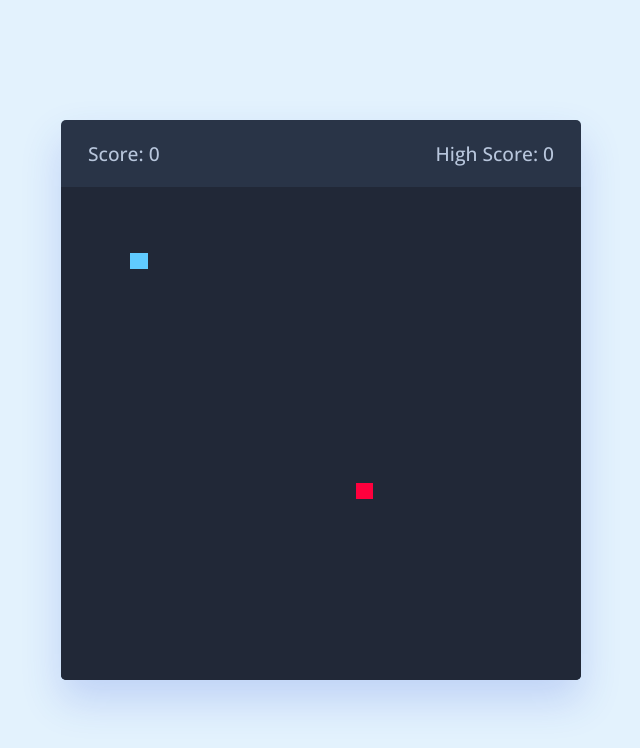
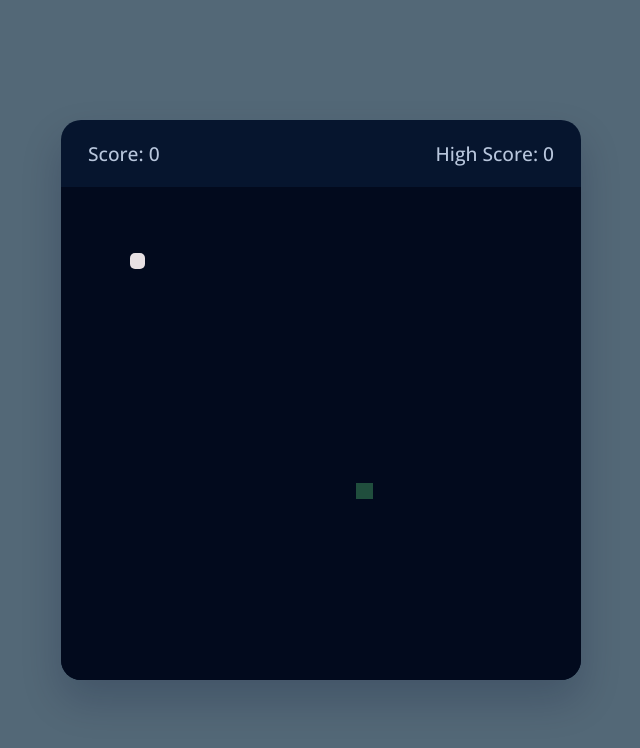
Before and after one commit to Julienish14/Snake-Game, a plain HTML site: page index.html in a window 1280 px wide. Shown: the whole page, without its empty margins (319-959 px from the left). Drawn offline with nearby package versions, Linux system fonts and the light colour scheme.

Commit message:
modify styles

```diff
--- a/style.css
+++ b/style.css
@@ -12,7 +12,7 @@ body{
     align-items: center;
     justify-content: center;
     min-height: 100vh;
-    background: #e3f2fd;
+    background: #536877;
 }
 
 .wrapper{
@@ -22,9 +22,9 @@ body{
     overflow: hidden;
     flex-direction: column;
     justify-content: center;
-    background: #293447;
-    border-radius: 5px;
-    box-shadow: 0 20px 40px rgba(52, 87, 220, 0.2);
+    background: #06152e;
+    border-radius: 20px;
+    box-shadow: 0 20px 40px rgba(2, 11, 46, 0.2);
 }
 
 .game-details{
@@ -40,16 +40,18 @@ body{
     height: 100%;
     width: 100%;
     display: grid;
-    background: #212837;
+    background: #020a1d;
     grid-template: repeat(30, 1fr) / repeat(30, 1fr);
 }
 
 .play-board .food{
-    background: #ff003d;
+    background: #204e3d;
 }
 
 .play-board .head{
-    background: #60cbff;
+    width: 15px;
+    border-radius: 5px;
+    background: #e7e0e3;
 }
 
 .controls{
```
